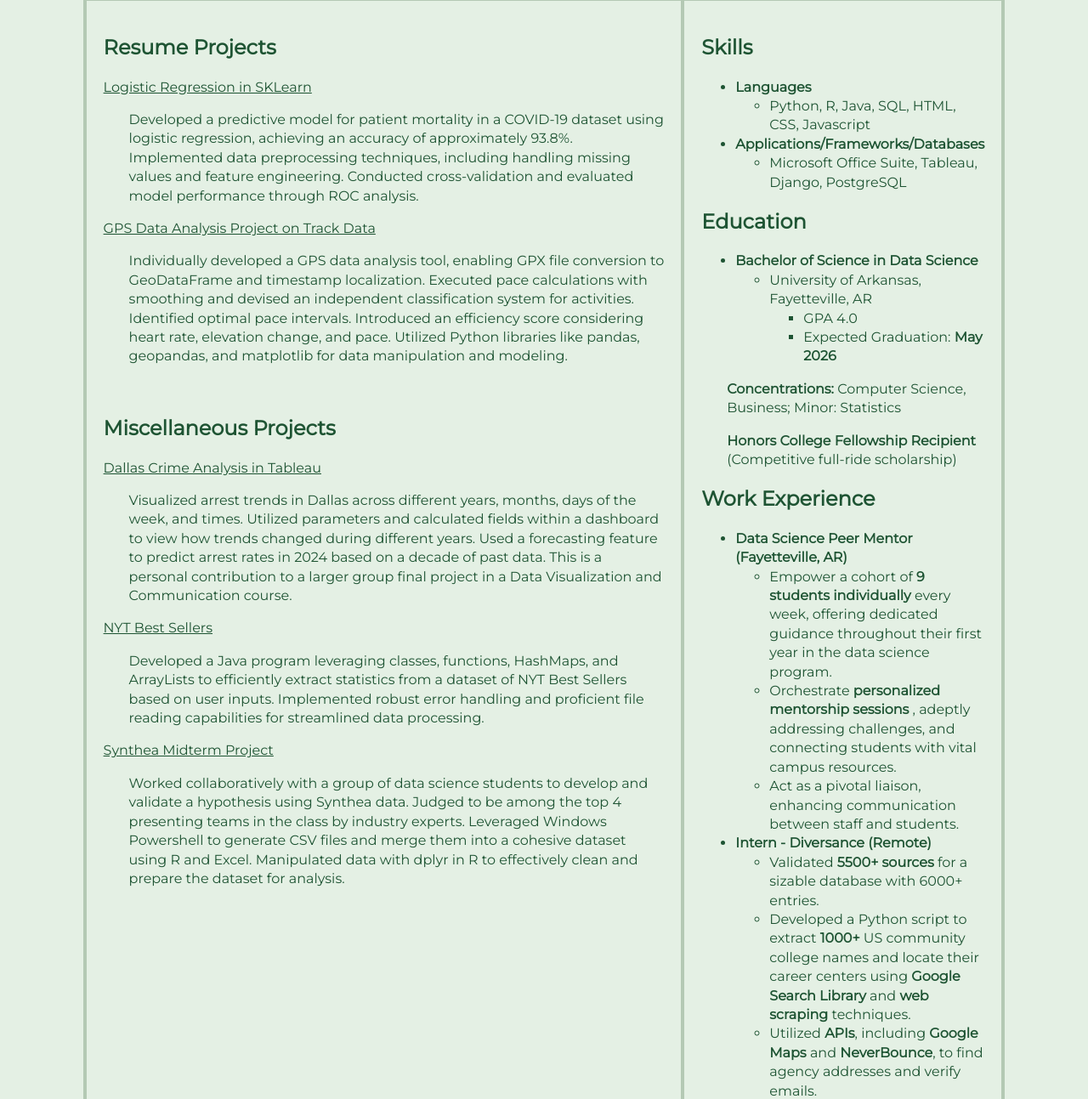
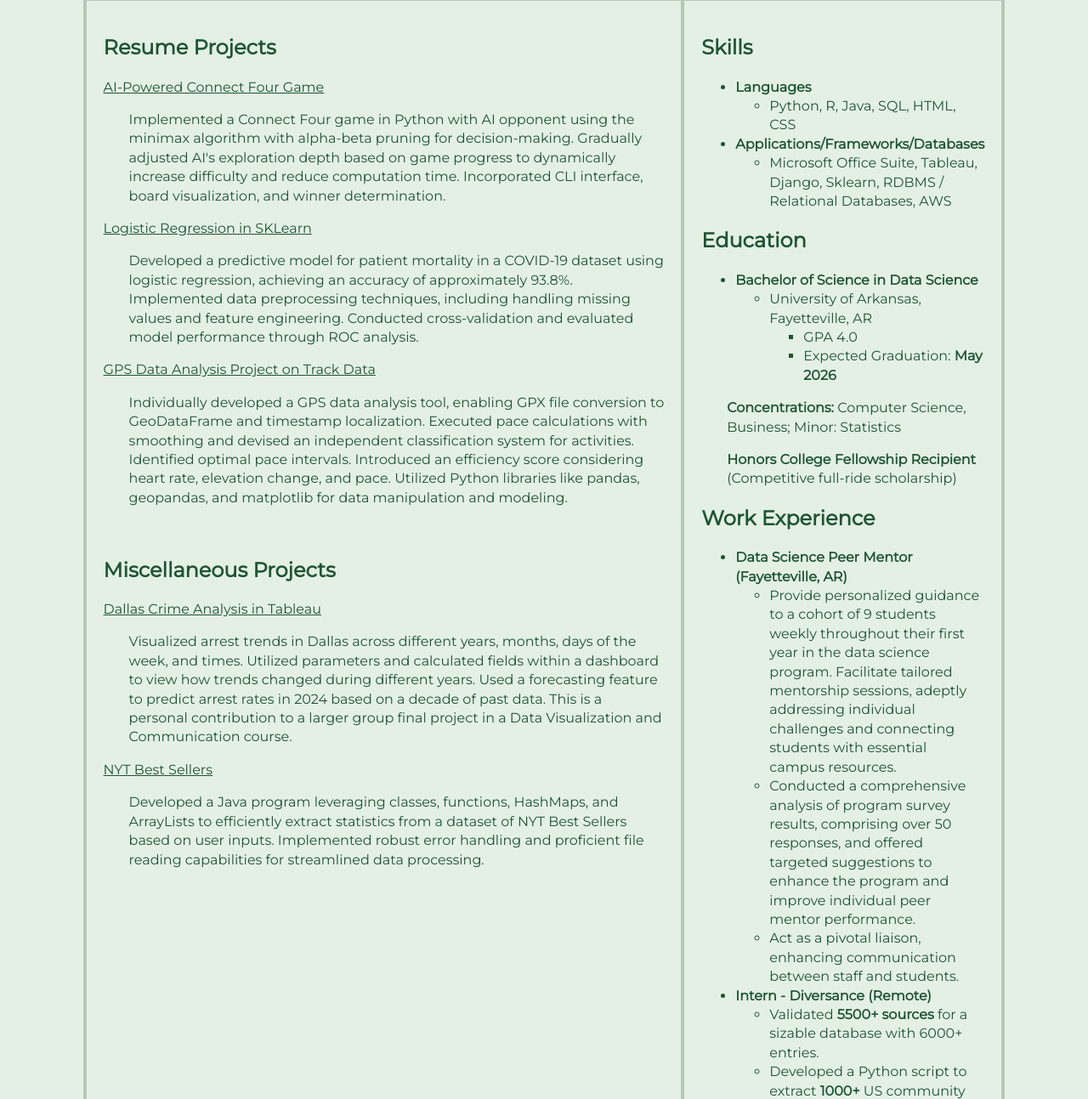
Before and after one commit to darias31/darias31.github.io, a plain HTML site: page index.html in a window 1280 px wide. Shown: the part 458-1751 px from the top of the page at 85% size. Drawn offline with Linux system fonts and the light colour scheme.

Commit message:
Update index.html

```diff
--- a/index.html
+++ b/index.html
@@ -29,6 +29,17 @@
     <div class="container">
       <div class="left-panel main-content">
         <h3>Resume Projects</h3>
+        <p>
+          <a
+            href="https://github.com/darias31/Logistic_Regression_ML"
+            class="project_a"
+            >AI-Powered Connect Four Game
+          </a>
+        </p>
+        <p class="indent_p">
+          Implemented a Connect Four game in Python with AI opponent using the minimax algorithm with alpha-beta pruning for decision-making.
+          Gradually adjusted AI's exploration depth based on game progress to dynamically increase difficulty and reduce computation time. Incorporated CLI interface, board visualization, and winner determination.
+        </p>
         <p>
           <a
             href="https://github.com/darias31/Logistic_Regression_ML"
@@ -88,21 +99,6 @@
           and proficient file reading capabilities for streamlined data
           processing.
         </p>
-        <p>
-          <a
-            href="https://github.com/darias31/Synthea-Midterm-Project"
-            class="project_a"
-            >Synthea Midterm Project</a
-          >
-        </p>
-        <p class="indent_p">
-          Worked collaboratively with a group of data science students to
-          develop and validate a hypothesis using Synthea data. Judged to be
-          among the top 4 presenting teams in the class by industry experts.
-          Leveraged Windows Powershell to generate CSV files and merge them into
-          a cohesive dataset using R and Excel. Manipulated data with dplyr in R
-          to effectively clean and prepare the dataset for analysis.
-        </p>
       </div>
 
       <div class="right-panel main-content">
@@ -110,12 +106,12 @@
         <ul>
           <li class="ul_tier_1">Languages</li>
           <ul>
-            <li>Python, R, Java, SQL, HTML, CSS, Javascript</li>
+            <li>Python, R, Java, SQL, HTML, CSS</li>
           </ul>
           <li class="ul_tier_1">Applications/Frameworks/Databases</li>
           <ul>
             <li>
-              Microsoft Office Suite, Tableau, Django, PostgreSQL
+              Microsoft Office Suite, Tableau, Django, Sklearn, RDBMS / Relational Databases, AWS
             </li>
           </ul>
         </ul>
@@ -150,16 +146,10 @@
           <li class="ul_tier_1">Data Science Peer Mentor (Fayetteville, AR)</li>
           <ul>
             <li>
-              Empower a cohort of
-              <span class="bold_span">9 students individually </span>every week,
-              offering dedicated guidance throughout their first year in the
-              data science program.
+              Provide personalized guidance to a cohort of 9 students weekly throughout their first year in the data science program. Facilitate tailored mentorship sessions, adeptly addressing individual challenges and connecting students with essential campus resources.
             </li>
             <li>
-              Orchestrate
-              <span class="bold_span">personalized mentorship sessions</span> ,
-              adeptly addressing challenges, and connecting students with vital
-              campus resources.
+              Conducted a comprehensive analysis of program survey results, comprising over 50 responses, and offered targeted suggestions to enhance the program and improve individual peer mentor performance.
             </li>
             <li>
               Act as a pivotal liaison, enhancing communication between staff
```
